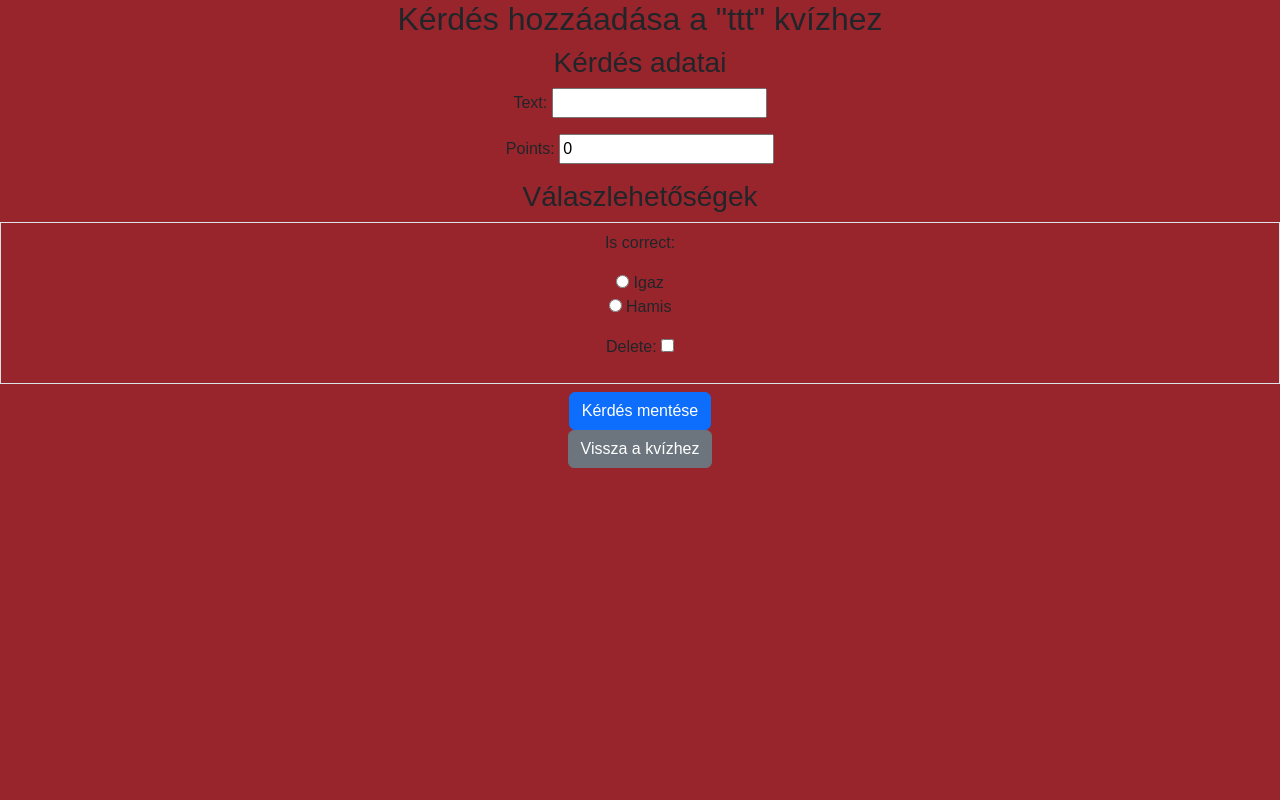
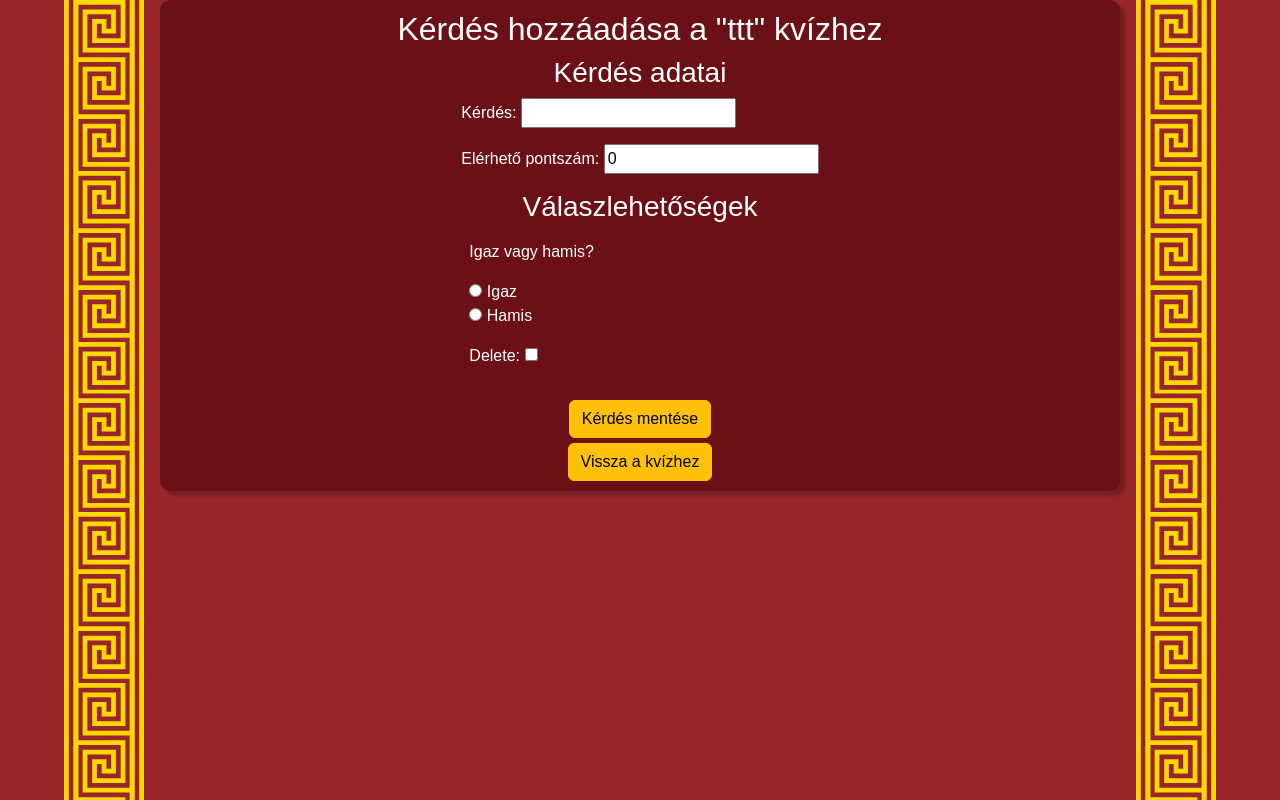
Before and after one commit to nineno98/InteraktTori, a Django app: page /test/24/add-question/1/ in a window 1280 px wide. Run offline with Django 5.2, Linux system fonts and the light colour scheme; data comes from the database, SQL or seed files in the repository; both versions use the stored data as it was after the commit; some libraries are stand-ins or nearby versions.

Commit message:
reszponzív megjelenés, messages megjavítva stb

```diff
--- a/backend/roman_map/forms.py
+++ b/backend/roman_map/forms.py
@@ -255,6 +255,15 @@ class QuizForm(forms.ModelForm):
         model = Quiz
         fields = ('title', 'description')
 
+class ValaszelemForm(forms.ModelForm):
+    class Meta:
+        model = Answer
+        fields = ["text", "is_correct"]
+        labels = {
+            "text": "Válasz szövege",
+            "is_correct": "Helyes válasz",
+        }
+
 class IgazHamisForm(forms.ModelForm):
     TRUE_FALSE_CHOICES = [
         (True, "Igaz"),
@@ -263,16 +272,21 @@ class IgazHamisForm(forms.ModelForm):
 
     is_correct = forms.ChoiceField(
         choices=TRUE_FALSE_CHOICES,
-        widget=forms.RadioSelect
+        widget=forms.RadioSelect,
+        label="Igaz vagy hamis?",
+        required=True
     )
 
     class Meta:
         model = Answer
         fields = ["is_correct"]
+        labels = {
+            "is_correct": "Igaz vagy hamis?",
+        }
 
-QuestionForm = modelform_factory(Question, fields=["text", "points"])
-ValaszelemForm = inlineformset_factory(Question, Answer, fields=["text", "is_correct"], extra=4)
-IgazHamisForm = inlineformset_factory(Question, Answer, form=IgazHamisForm, fields=["is_correct"], extra=1)
+QuestionForm = modelform_factory(Question, fields=["text", "points"], labels={"text":"Kérdés", "points":"Elérhető pontszám"})
+ValaszelemForm = inlineformset_factory(Question, Answer, form=ValaszelemForm, fields=["text", "is_correct"], extra=4)
+IgazHamisForm = inlineformset_factory(Question, Answer,form=IgazHamisForm,fields=["is_correct"],extra=1,)
 class QuestionTypeForm(forms.Form):
     question_type = forms.ChoiceField(
         choices=Question.QUESTION_TYPES,
@@ -283,9 +297,9 @@ class QuestionTypeForm(forms.Form):
 
 
 AnswerFormSet = inlineformset_factory(
-    Question,  # A fő modell (kérdés)
-    Answer,  # A kapcsolt modell (válasz)
+    Question,
+    Answer,
     fields=['text', 'is_correct'],
-    extra=4,  # Alapból 4 válaszlehetőséget jelenítünk meg
-    can_delete=True  # Megadható, hogy egy választ törölhessünk
+    extra=4,
+    can_delete=True
 )
--- a/backend/roman_map/static/scripts/test_results.js
+++ b/backend/roman_map/static/scripts/test_results.js
@@ -30,7 +30,10 @@ function createChart(data, containerId, BubbleColor){
         const root = d3.hierarchy(formattedData).sum(d => d.value);
         const nodes = pack(root).leaves();
 
-        const svg = d3.select(containerId);
+        const svg = d3.select(containerId)
+            .attr("viewBox", `0 0 800 600`)
+            .attr("preserveAspectRatio", "xMidYMid meet")
+            .classed("svg-score-chart", true);;
 
         const bubbles = svg.selectAll(".bubble")
                 .data(nodes)
--- a/backend/roman_map/static/styles/tests.css
+++ b/backend/roman_map/static/styles/tests.css
@@ -56,10 +56,7 @@
     margin-right: auto;
 
 }
-#create-test-content{
-    width: 40%;
 
-}
 .form-container>div>input{
     width: 60%;
 }
@@ -75,7 +72,7 @@
     padding-bottom: 10px;
     display: flex;
     flex-direction: column;
-    align-items: center;
+
     color: white;
 }
 .page-title-h3{
@@ -86,7 +83,7 @@
     display: flex;
 }
 .form-container{
-    display: grid;
+    display: flex;
     flex-direction: column;
     gap: 10px;
     margin: auto;
@@ -148,19 +145,9 @@
 }
 
 
-.content{
-    width: 80%;
-    margin: auto;
-    background-color: #6B1016;
-    border-radius: 0 0 10px 10px;
-    padding-bottom: 10px;
-    padding-top: 10px;
-    color: white;
-}
-
 .tests-background {
     font-family: Arial, sans-serif;
-    text-align: center;
+
     background-color: #98252c;
 
 }
@@ -220,3 +207,146 @@ svg {
     background: #f44336;
     color: white;
 }
+
+#test-home-buttons{
+    display: flex;
+    flex-direction: column;
+    width: 40%;
+    gap: 10px;
+}
+.page-pattern{
+    position: fixed;
+    top: 0;
+    width: 80px;
+    height: 100%;
+    background-image: url('../images/oldalszegely_arany.svg');
+    background-repeat: repeat-y;
+    background-size: 80px;
+    z-index: 1;
+}
+.left-pattern{
+    left: 5%;
+}
+.right-pattern{
+    right: 5%;
+}
+.content{
+    display: flex;
+    flex-direction: column;
+    align-items: center;
+    width: 75%;
+    box-shadow: 5px 5px 3px rgba(0, 0, 0, 0.2);
+    position: absolute;
+    top: 50%;
+    left: 50%;
+    transform: translate(-50%, -50%);
+
+    margin: auto;
+    background-color: #6B1016;
+    border-radius: 10px 10px 10px 10px;
+    padding-bottom: 10px;
+    padding-top: 10px;
+    color: white;
+}
+.table-responsive{
+    width: 100%;
+}
+
+.test-results-page-content{
+    display: flex;
+    flex-direction: column;
+    align-items: center;
+    width: 75%;
+    box-shadow: 5px 5px 3px rgba(0, 0, 0, 0.2);
+    margin: auto;
+    background-color: #6B1016;
+    border-radius: 10px 10px 10px 10px;
+    padding-bottom: 10px;
+    padding-top: 10px;
+    color: white;
+}
+.test-results-page-content h3{
+    text-align: center;
+}
+.content-select-questions{
+    display: flex;
+    flex-direction: column;
+    align-items: center;
+    width: 75%;
+    box-shadow: 5px 5px 3px rgba(0, 0, 0, 0.2);
+    margin: auto;
+    background-color: #6B1016;
+    border-radius: 10px 10px 10px 10px;
+    padding-bottom: 10px;
+    padding-top: 10px;
+    color: white;
+
+}
+.content-select-questions h3, h5{
+    text-align: center;
+}
+.select-question-button-container{
+    display: flex;
+    flex-direction: column;
+    gap: 5px;
+    width: 90%;
+    align-items: center;
+    margin: auto;
+}
+.select-question-container{
+    display: flex;
+    align-items: center;
+    gap: 10px;
+    margin-bottom: 15px;
+}
+.question-container input,
+.question-container label {
+    display: inline-block;
+    vertical-align: middle;
+    margin-right: 10px;
+}
+.content-create-question{
+    display: flex;
+    flex-direction: column;
+    align-items: center;
+    width: 75%;
+    box-shadow: 5px 5px 3px rgba(0, 0, 0, 0.2);
+    margin: auto;
+    background-color: #6B1016;
+    border-radius: 10px 10px 10px 10px;
+    padding-bottom: 10px;
+    padding-top: 10px;
+    color: white;
+}
+.content-create-question h3,
+.content-create-question h2{
+    text-align: center;
+}
+
+@media (max-width: 820px){
+    .page-pattern{
+        display: none;
+    }
+    #test-home-buttons{
+        width: 60%;
+
+    }
+    .form-container div{
+        flex-direction: column;
+    }
+    .svg-score-chart{
+        width: 100%;
+        height: auto;
+        margin: 0 auto;
+    }
+    h5{
+        margin-left: 15px;
+    }
+    .select-question-container{
+        margin-left: 10px;
+    }
+    .content-create-question>form p{
+        margin-left: 10px;
+    }
+
+}
--- a/backend/roman_map/templates/pages/messages.html
+++ b/backend/roman_map/templates/pages/messages.html
@@ -2,11 +2,25 @@
 {% bootstrap_css %}
 {% bootstrap_javascript %}
 
+<style>
+  .alert-container{
+    position: fixed;
+    top: 10px;
+    left: 50%;
+    transform: translateX(-50%);
+    z-index: 1050;
+    width: 90%;
+    max-width: 600px;
+  }
+</style>
+
 {% for message in messages %}
-<div class="container-fluid p-0">
-  <div class="alert {{ message.tags }} alert-dismissible fade show" role="alert">
-    <button type="button" class="btn-close" data-bs-dismiss="alert" aria-label="Close"></button>
-    {{ message }}
+<div class="alert-container">
+  <div class="container-fluid p-0">
+    <div class="alert {{ message.tags }} alert-dismissible fade show" role="alert">
+      <button type="button" class="btn-close" data-bs-dismiss="alert" aria-label="Close"></button>
+      {{ message }}
+    </div>
   </div>
 </div>
 {% endfor %}
--- a/backend/roman_map/templates/quiz/create_question.html
+++ b/backend/roman_map/templates/quiz/create_question.html
@@ -1,8 +1,8 @@
 {% extends "quiz/test.html" %}
 
 {% block content %}
+<div class="content-create-question">
     <h2>Kérdés hozzáadása a "{{ quiz.title }}" kvízhez</h2>
-
     <form method="post">
         {% csrf_token %}
 
@@ -12,13 +12,18 @@
         <h3>Válaszlehetőségek</h3>
         {{ formset.management_form }}
         {% for form in formset %}
-        <div class="answer-form border p-2 mb-2">
+            <div class="answer-form p-2 mb-2">
                 {{ form.as_p }}
             </div>
         {% endfor %}
+        <div class="select-question-button-container">
+            <button type="submit" class="btn btn-warning">Kérdés mentése</button>
+            <a href="{% url 'teszt_reszletei' quiz.id %}" class="btn btn-warning">Vissza a kvízhez</a>
+        </div>
 
-    <button type="submit" class="btn btn-primary">Kérdés mentése</button>
     </form>
 
-<a href="{% url 'teszt_reszletei' quiz.id %}" class="btn btn-secondary">Vissza a kvízhez</a>
+
+</div>
+
 {% endblock %}
--- a/backend/roman_map/templates/quiz/test.html
+++ b/backend/roman_map/templates/quiz/test.html
@@ -6,6 +6,7 @@
     <meta name="viewport" content="width=device-width, initial-scale=1.0">
     <title>Tesztek</title>
     <link rel="stylesheet" href="{% static 'styles/tests.css' %}">
+
     <link rel="shortcut icon" type="image/png" href="{% static 'images/favicon.png' %}" >
     <link href="https://cdn.jsdelivr.net/npm/bootstrap@5.3.3/dist/css/bootstrap.min.css" rel="stylesheet" integrity="sha384-QWTKZyjpPEjISv5WaRU9OFeRpok6YctnYmDr5pNlyT2bRjXh0JMhjY6hW+ALEwIH" crossorigin="anonymous">
     <script src="https://cdn.jsdelivr.net/npm/bootstrap@5.3.3/dist/js/bootstrap.bundle.min.js" integrity="sha384-YvpcrYf0tY3lHB60NNkmXc5s9fDVZLESaAA55NDzOxhy9GkcIdslK1eN7N6jIeHz" crossorigin="anonymous"></script>
@@ -14,11 +15,13 @@
 
 <body class= "tests-background">
     {% include "pages/messages.html" %}
-
+    <div class="page-pattern left-pattern"></div>
         {% block content %}
             <div class="content">
                 <p>Tesztek főoldala</p>
+
                     {% if quiz_list.count %}
+                        <div class="table-responsive">
                             <table class="table sajat-table">
                                 <thead class="sajat-head">
                                     <tr>
@@ -35,16 +38,17 @@
                                         <tr class="quiz-list" id="{{ quiz.id }}">
                                             <td class="td title-td"><p>{{ quiz.title }}</p></td>
                                             <td class="td description-td"><p>{{ quiz.description }}</p></td>
-                                        <td><a href="{% url 'teszt_reszletei' quiz.id %}" class="btn btn-warning">Részletek</a></td>
-                                        <td><a href="{% url 'teszt_inditasa' quiz.id %}" class="btn btn-success">Teszt indítása</a></td>
-                                        <td><a href="{% url 'teszt_torlese' quiz.id %}" onclick="return confirmDelete(event, this.href, 'Teszt');" class="btn btn-danger">Törlés</a></td>
-                                        <td><a href="{% url 'teszteredmenyek' quiz.id %}" class="btn btn-info">Eredmények</a></td>
+                                            <td class="td"><a href="{% url 'teszt_reszletei' quiz.id %}" class="btn btn-warning">Részletek</a></td>
+                                            <td class="td"><a href="{% url 'teszt_inditasa' quiz.id %}" class="btn btn-success">Teszt indítása</a></td>
+                                            <td class="td"><a href="{% url 'teszt_torlese' quiz.id %}" onclick="return confirmDelete(event, this.href, 'Teszt');" class="btn btn-danger">Törlés</a></td>
+                                            <td class="td"><a href="{% url 'teszteredmenyek' quiz.id %}" class="btn btn-info">Eredmények</a></td>
 
                                         </tr>
                                     {% endfor %}
                                 </tbody>
 
                             </table>
+                        </div>
                     {% else %}
                         <div class="bg-warning text-dark" id="nincs-teszt">
                             <p>Még nincs teszt. Hozz létre egyet!</p>
@@ -53,13 +57,18 @@
                     {% endif %}
 
 
+                <div id="test-home-buttons">
+                    <a href="{% url 'uj_teszt_keszitese' %}" class="btn btn-warning hozzaadas-gomb">Teszt hozzáadása</a>
+                    <a href="{% url 'fooldal' %}" class="btn btn-warning" id="panel-home-btn">
+                        <span class="btn-text">Vissza a főoldalra</span>
+                    </a>
+                </div>
 
-                <a href="{% url 'uj_teszt_keszitese' %}" class="btn btn-success hozzaadas-gomb">Teszt hozzáadása</a>
 
 
             </div>
         {% endblock content %}
-
+    <div class="page-pattern right-pattern"></div>
     <div id="delete-popup" class="popup-overlay">
         <div class="popup-content">
         <h3 id="delete-popup-title">Objektum törlése</h3>
--- a/backend/roman_map/views.py
+++ b/backend/roman_map/views.py
@@ -37,10 +37,11 @@ def sajatadatok(request):
 
 def jelszovaltas(request):
     try:
+        print(request.method)
         if request.method == 'POST':
             form = PasswordChangeForm(request.user, request.POST)
             if form.is_valid():
-
+                print("valid")
                 form.save()
                 update_session_auth_hash(request, form.user)
                 db_logger.info(f"{request.user} sikeresen módosította a jelszavát.")
@@ -53,7 +54,6 @@ def jelszovaltas(request):
                         messages.warning(request, f"{field}: {error}")
         else:
             form = PasswordChangeForm(request.user)
-
         return render(request, 'users/change_password.html', {'form':form})
     except Exception as e:
         db_logger.error("Hiba: "+str(e))
@@ -340,7 +340,6 @@ def teszt_reszletei(request, quiz_id):
 
 def kerdes_hozzadasa(request, quiz_id, question_type):
     try:
-
         quiz = Quiz.objects.get(id = quiz_id)
         if not quiz:
             db_logger.error("Hiba: nincs teszt")
@@ -349,19 +348,20 @@ def kerdes_hozzadasa(request, quiz_id, question_type):
             AnswerFormSetClass = ValaszelemForm
         else:
             AnswerFormSetClass = IgazHamisForm
-
         if request.method == "POST":
-
+            answers_number = request.POST.get("answers-TOTAL_FORMS")
+            for i in range(int(answers_number)):
+                answer = request.POST.get(f"answers-{i}-text")
+                if answer == "":
+                    messages.warning(request, "Nem adott meg minden válaszelemhez választ!")
+                    return redirect("teszt_reszletei", quiz_id=quiz.id)
             question_form = QuestionForm(request.POST)
             formset = AnswerFormSetClass(request.POST)
-
             if question_form.is_valid() and formset.is_valid():
-
                 question = question_form.save(commit=False)
                 question.quiz = quiz
                 question.question_type = question_type
                 question.save()
-
                 answers = formset.save(commit=False)
                 for answer in answers:
                     answer.question = question
@@ -369,12 +369,9 @@ def kerdes_hozzadasa(request, quiz_id, question_type):
                 db_logger.info(f"Kérdés sikeresen létrehozva: {question}")
                 messages.success(request, "A kérdés létrehozása sikeres")
                 return redirect("teszt_reszletei", quiz_id=quiz.id)
-            #print(question_form.errors)
-            #print(formset.errors)
         else:
             question_form = QuestionForm()
             formset = AnswerFormSetClass()
-
         return render(request, "quiz/create_question.html", {
             "quiz": quiz,
             "question_form": question_form,
@@ -382,15 +379,20 @@ def kerdes_hozzadasa(request, quiz_id, question_type):
             "question_type": question_type
         })
     except Exception as e:
+        print(e)
         db_logger.error("Hiba: "+str(e))
         messages.error(request, "Hiba a kérdés létrehozása során.")
         return redirect('teszt_reszletei', quiz_id=quiz_id)
 
 def kerdes_kivalasztasa(request, quiz_id):
     try:
+        quiz = Quiz.objects.get(id = quiz_id)
         if request.method == 'POST':
             selected_questions = request.POST.getlist('questions')
-            quiz = Quiz.objects.get(id = quiz_id)
+
+            if len(selected_questions) == 0:
+                messages.warning(request, "Nem volt kiválasztva kérdés!")
+                return redirect("teszt_reszletei", quiz_id=quiz.id)
             for question_id in selected_questions:
                 selected_question = Question.objects.get(id = question_id)
                 selected_question.quiz = quiz
@@ -399,7 +401,7 @@ def kerdes_kivalasztasa(request, quiz_id):
             messages.success(request, "A kérdések sikeresen hozzáadva!")
             return redirect("teszt_reszletei", quiz_id=quiz.id)
         questions = Question.objects.filter(~Q(quiz = quiz_id))
-        return render(request, 'quiz/select_questions.html', {"questions":questions})
+        return render(request, 'quiz/select_questions.html', {"questions":questions, "quiz":quiz})
     except Question.DoesNotExist as e:
         db_logger.error("Hiba: A kérdés nem található"+str(e))
         messages.error(request, "Hiba: A kérdés nem található!")
@@ -435,10 +437,13 @@ def teszt_inditasa(request, quiz_id):
             db_logger.error("Hiba. Az indítani kívánt teszt nem található.")
             messages.error(request, "Hiba. Az indítani kívánt teszt nem található.")
         if request.method == 'POST':
-
             score = 0
             user = request.user
             for question in quiz.questions.all():
+                key = f"question_{question.id}"
+                if key not in request.POST:
+                    messages.error(request, f"Minden kérdésre válaszolnod kell! ({question.text})")
+                    return redirect("teszt_inditasa", quiz_id=quiz_id)
                 user_answer = request.POST[f'question_{question.id}']
 
                 if question.question_type == "tf":
@@ -485,7 +490,6 @@ def teszt_inditasa(request, quiz_id):
         return render(request, 'quiz/run_test.html', {'quiz': quiz, 'questions': questions})
     except Exception as e:
         db_logger.error("Hiba: "+str(e))
-        #print(e)
         messages.error(request, "Hiba teszt során")
         return redirect('teszt')
 
```
Also changed, not shown: backend/roman_map/static/styles/home_style.css (+29 -1 lines), backend/roman_map/templates/quiz/create_test.html (+7 -2 lines), backend/roman_map/templates/quiz/run_test.html (+2 -6 lines), backend/roman_map/templates/quiz/select_questions.html (+16 -7 lines), backend/roman_map/templates/quiz/test_chart.html (+4 -3 lines), backend/roman_map/templates/users/change_password.html (+18 -19 lines), backend/roman_map/templates/users/user_informations.html (+21 -13 lines), backend/db.sqlite3. Lines whose indentation alone changed are shown as unchanged.
